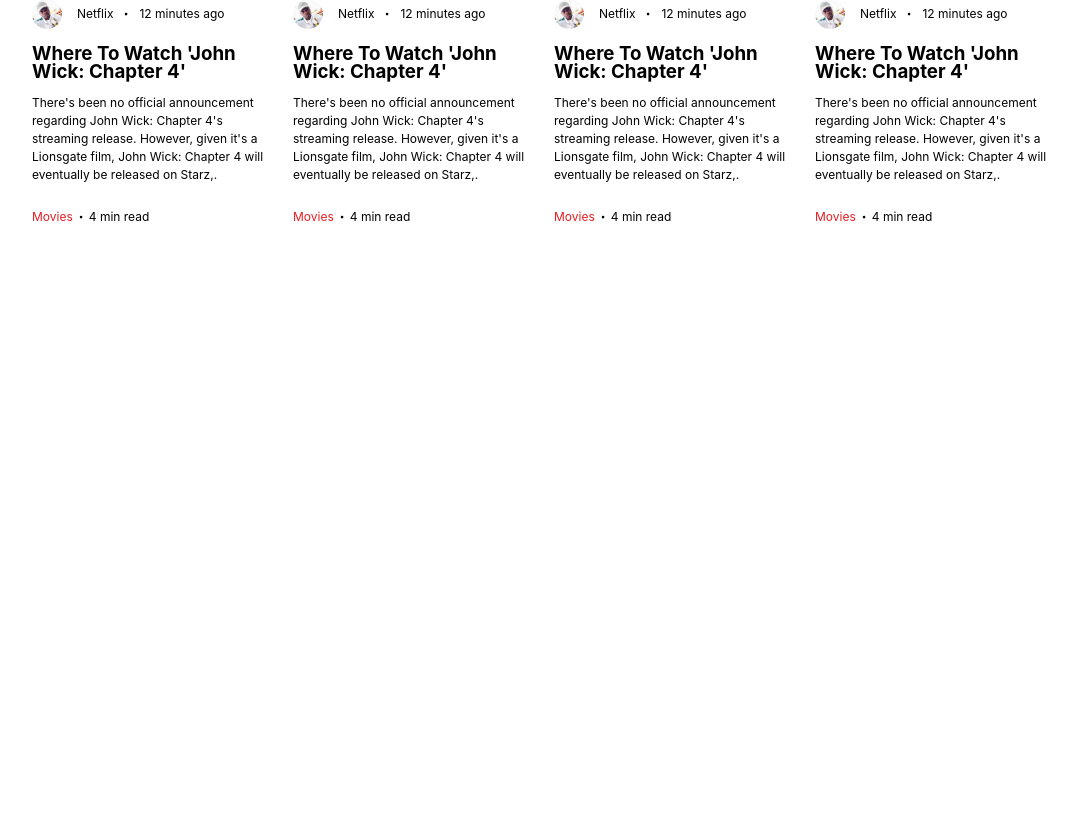
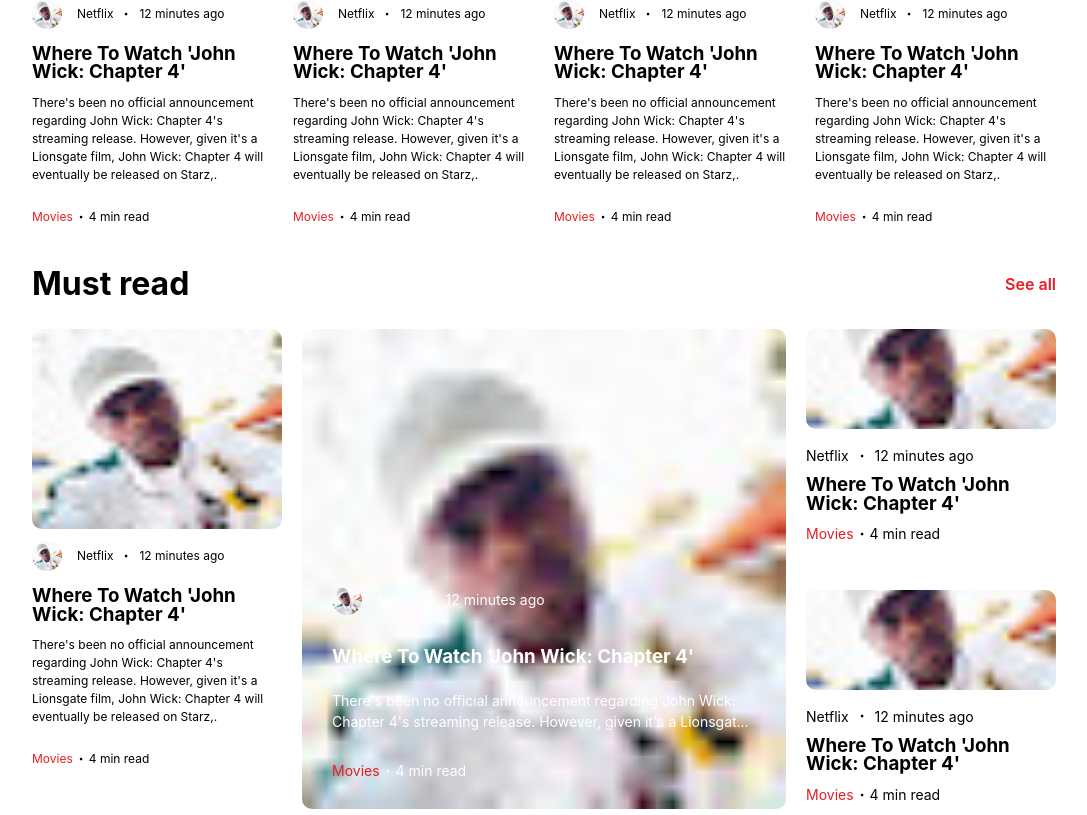
Before and after one commit to theCalculatar/codetribe, a React (Vite) app in the folder news/: page / in a window 1280 px wide. Shown: the part 986-1801 px from the top of the page, without its empty margins (96-1183 px from the left). Before the commit the page ends 1224 px from the top, so only its background shows below. Built offline with nearby package versions, Linux system fonts and the light colour scheme.

Commit message:
added must read

```diff
--- a/news/src/App.jsx
+++ b/news/src/App.jsx
@@ -2,6 +2,7 @@
 import './App.css'
 import Intro from './components/intro/Intro'
 import LatestNews from './components/latestNews/LatestNews'
+import MustRead from './components/mustRead/MustRead'
 import Nav from './components/nav/Nav'
 import TopNews from './components/topNews/TopNews'
 
@@ -12,6 +13,7 @@
       <Intro/>
       <TopNews/>
       <LatestNews/>
+      <MustRead/>
     </div>
   )
 }
--- /dev/null
+++ b/news/src/components/mustRead/MustRead.jsx
@@ -0,0 +1,87 @@
+import React from 'react'
+import style from './style.module.css'
+import { LuDot } from 'react-icons/lu'
+
+function MustRead() {
+  return (
+    <div className={style.container}>
+        <div className={style.top}>
+            <h1>Must read</h1>
+            <a href="">See all</a>
+        </div>         <div className={style.content}>
+            <div className={style.left}>
+                <img src="../public/me_pic.jpg" alt="" />
+                <div className={style.source}>
+                    <img src="../public/me_pic.jpg" alt="" />
+                    <p>Netflix</p>
+                    <LuDot/>
+                    <p>12 minutes ago</p>
+                </div>
+                <h3>Where To Watch 'John Wick: Chapter 4'</h3>
+                <p>There's been no official announcement regarding John Wick:
+                    Chapter 4's streaming release. However, given it's a Lionsgate
+                    film, John Wick: Chapter 4 will eventually be released on Starz,.</p>
+                <div className={style.catg}>
+                    <p className={style.p_catg}>Movies</p>
+                    <LuDot/>
+                    <p>4 min read</p>
+                </div>
+            </div>
+            {/* MIDDLE PART */}
+            <div className={style.middle}>
+                <img src="../public/me_pic.jpg" alt="" />
+                <div className={style.abs}>
+                    <div className={style.source}>
+                    <img src="../public/me_pic.jpg" alt="" />
+                        <p>Netflix</p>
+                        <LuDot/>
+                        <p>12 minutes ago</p>
+                    </div>
+                    <h3>Where To Watch 'John Wick: Chapter 4'</h3>
+                    <p>There's been no official announcement regarding John Wick:
+                        Chapter 4's streaming release. However, given it's a Lionsgate
+                        film, John Wick: Chapter 4 will eventually be released on Starz,.</p>
+                    <div className={style.catg}>
+                        <p className={style.p_catg}>Movies</p>
+                        <LuDot/>
+                        <p>4 min read</p>
+                    </div>
+                </div>
+            </div>
+            <div className={style.right}>
+                <div className={style.card}>
+                    <img src="../public/me_pic.jpg" alt="" />
+                    <div className={style.source}>
+                        <p>Netflix</p>
+                        <LuDot/>
+                        <p>12 minutes ago</p>
+                    </div>
+                    <h3>Where To Watch 'John Wick: Chapter 4'</h3>
+                    <div className={style.catg}>
+                        <p className={style.p_catg}>Movies</p>
+                        <LuDot/>
+                        <p>4 min read</p>
+                    </div>
+                </div>
+                <div className={style.card}>
+                    <img src="../public/me_pic.jpg" alt="" />
+                    <div className={style.source}>
+                        <p>Netflix</p>
+                        <LuDot/>
+                        <p>12 minutes ago</p>
+                    </div>
+                    <h3>Where To Watch 'John Wick: Chapter 4'</h3>
+                    <div className={style.catg}>
+                        <p className={style.p_catg}>Movies</p>
+                        <LuDot/>
+                        <p>4 min read</p>
+                    </div>
+                </div>
+
+            </div>
+        </div>
+    </div>
+  )
+}
+
+export default MustRead
--- /dev/null
+++ b/news/src/components/mustRead/style.module.css
@@ -0,0 +1,109 @@
+
+.container {
+    margin: 0 10%;
+    overflow: hidden;
+}
+.content {
+    display: flex;
+    gap: 20px;
+    overflow: hidden;
+    justify-content: space-between;
+}
+.top {
+    display: flex;
+    justify-content: space-between;
+    align-items: center;
+}
+.top a {
+    text-decoration: none;
+    font-weight: 600;
+    color: #E61E23;
+}
+.left {
+    max-width: 250px;
+    flex: 1;
+}
+.left p {
+    font-size: 12px
+}
+.left>h3 {
+    line-height: 1;
+    margin: 10px 0;
+}
+.left >img {
+    min-width: 100%;
+    height: 200px;
+    border-radius: 10px;
+}
+/*  */
+.source {
+    display: flex;
+    gap: 5px;
+    align-items: center;
+}
+.source img {
+    width: 30px;
+    height: 30px;
+    border-radius: 100%;
+    margin-right: 10px;
+}
+.catg {
+    display: flex;
+    align-items: center;
+}
+.p_catg {
+    color: #E61E23;
+
+}
+/* MIDDLE */
+
+.middle {
+    height: 100%;
+    flex: 1;
+    overflow: hidden;
+    position: relative;
+
+}
+.middle>img {
+    width: 100%;
+    border-radius: 10px;
+    height: 480px;
+}
+
+.abs {
+    position: absolute;
+    bottom: 0;
+    margin: 20px 30px ;
+    color: white;
+}
+.abs p{
+    overflow: hidden;
+    display: -webkit-box;
+    -webkit-line-clamp: 2;
+    line-clamp: 2;
+    font-size: 14px;
+    -webkit-box-orient: vertical;}
+
+/* RIGHT */
+.right {
+    max-width: 250px;
+    display: flex;
+    flex-direction: column;
+    justify-content: space-between;
+
+}
+.card>img {
+    width: 100%;
+    height: 100px;
+    object-fit: cover;
+    border-radius: 10px;
+    margin: 0%;
+}
+.card>h3 {
+    margin: 0%;
+    line-height: 1;
+}
+.card p{
+    margin: 10px 0;
+    font-size: 14px;
+}
```
